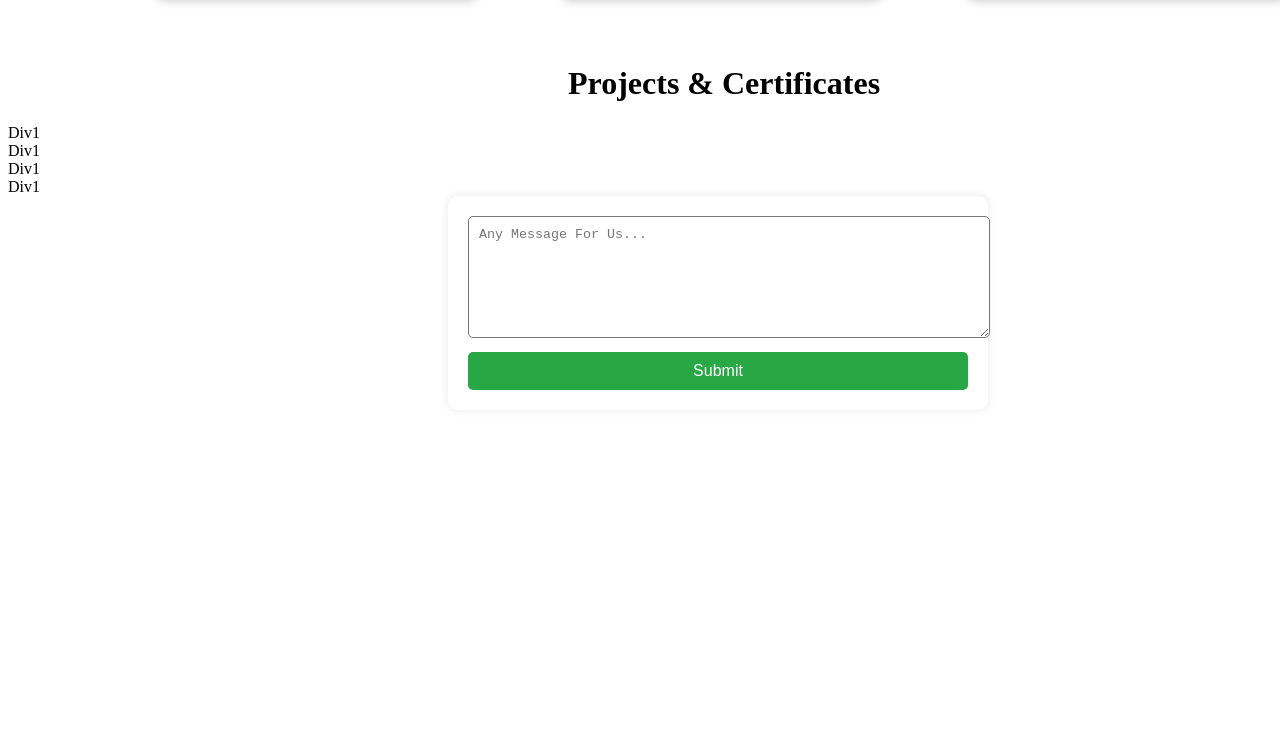
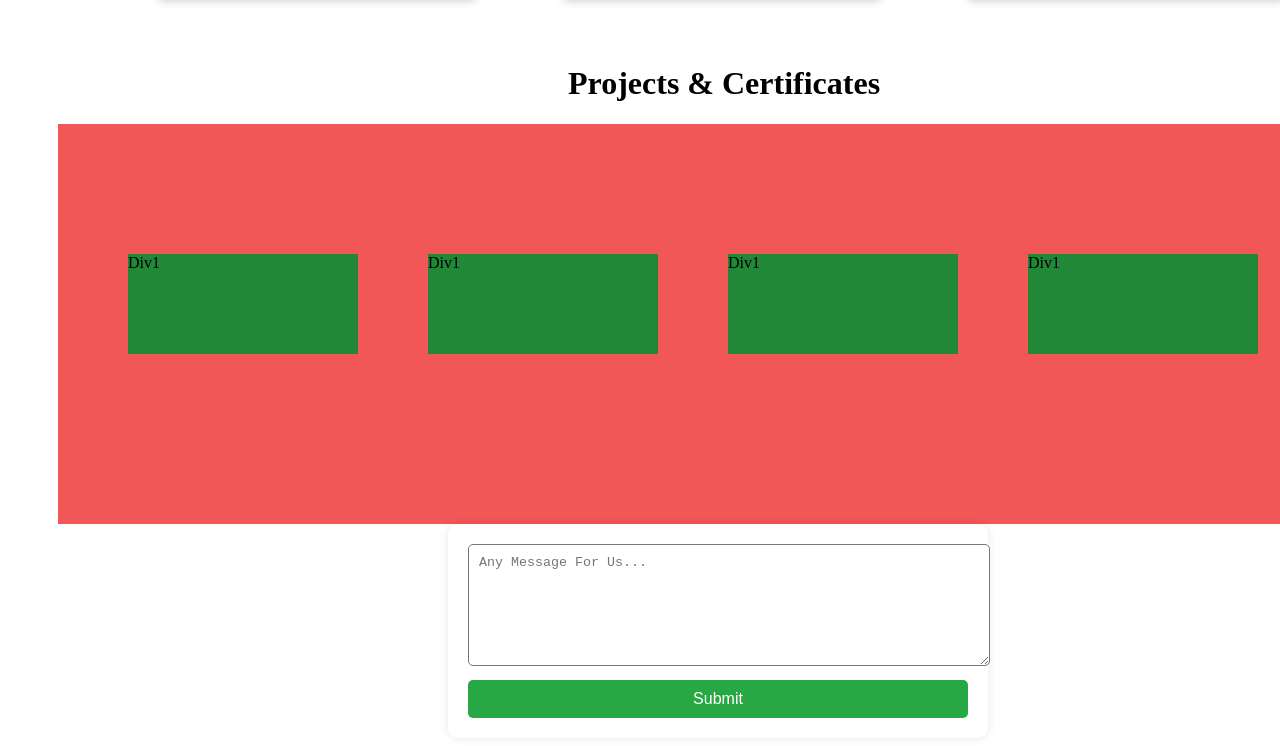
Before and after one commit to Nancysoni1234/Portfolio, a plain HTML site: page index.html in a window 1280 px wide. Shown: the part 1326-2072 px from the top of the page. Before the commit the page ends 1744 px from the top, so only its background shows below. Drawn offline with Linux system fonts and the light colour scheme.

Commit message:
stylesheet file

```diff
--- a/style.css
+++ b/style.css
@@ -164,6 +164,34 @@ p{
     width: 80px;
     border-radius: 50%;
   }
+  .contact{
+    height: 400px;
+    width: 1280px;
+    background-color: rgb(241, 87, 87);
+    margin-left: 50px;
+    display: flex;
+    flex-wrap: wrap;
+    /* gap: 10px;
+    padding: 20px; */
+  }
+  .contact_divs1{
+    height: 100px;
+    width: 230px;
+    background-color: #218838;
+    margin-top: 130px;
+    margin-left: 70px;
+
+  }
+
+
+
+
+
+
+
+
+
+
   .feedback {
     padding: 20px;
     border-radius: 10px;
```
